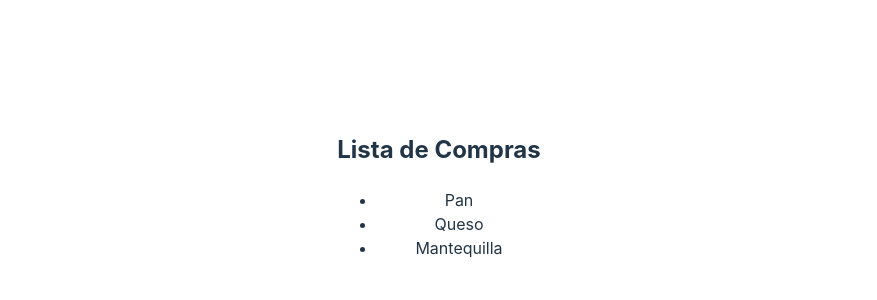
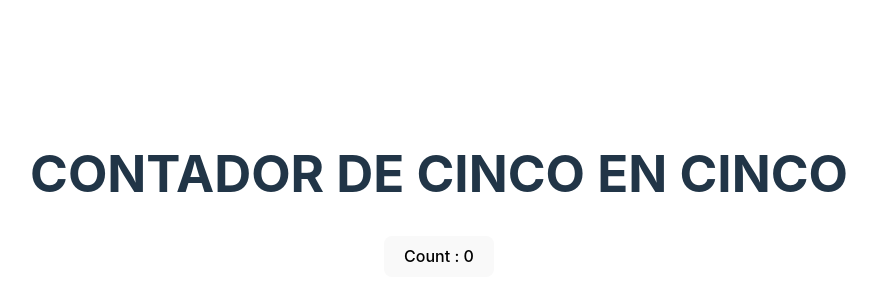
Before and after one commit to Victoria-Jimenez-Martinez/LAB7_Victoria_Jimenez_Martinez, a React (Vite) app: page / in a window 1280 px wide. Shown: the part 206-506 px from the top of the page, without its empty margins (201-1078 px from the left). Built offline with nearby package versions, Linux system fonts and the light colour scheme.

Commit message:
feature (common): [lab07-files-evaluation-counter5in5]

```diff
--- a/src/App.jsx
+++ b/src/App.jsx
@@ -1,13 +1,13 @@
 import './App.css'
-import { WapperList } from './components/WrapperList';
-import { List } from './components/List';
+import { Button } from './components/Button'
+function App() {
 
-function App() {
+  const buttonText = "Count : ";
+
   return (
     <>
-      <WapperList>
-       <List/>
-      </WapperList>
+      <h1>CONTADOR DE CINCO EN CINCO</h1>
+      <Button text = {buttonText} />
     </>
   )
 }
--- a/src/components/Button.jsx
+++ b/src/components/Button.jsx
@@ -4,7 +4,7 @@ export const Button  = props => {
    const { text } = props;
    const[count, setCount] = useState(0);
    function handlerButton (){
-     setCount(count+1);
+     setCount(count + 5);
    }
     return (
         <button onClick={handlerButton}>
```
